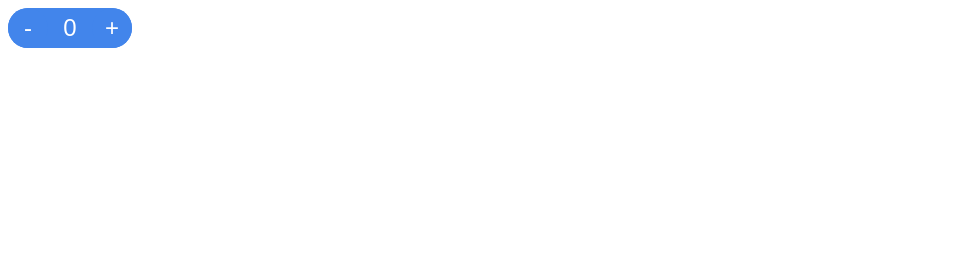
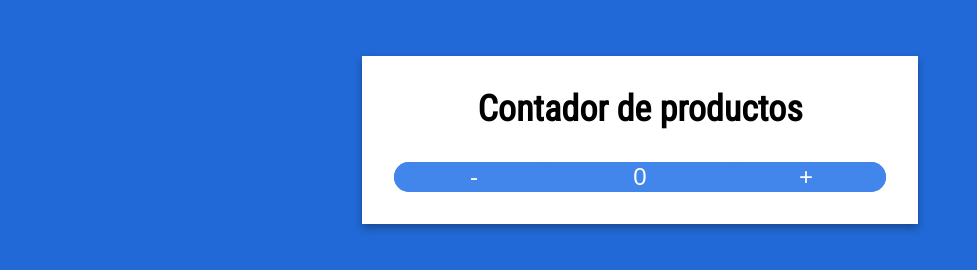
Before and after one commit to frankhurtado75/counter-products, a plain HTML site: page index.html in a window 1280 px wide. Shown: the whole page, without its empty margins (0-977 px from the left). Drawn offline with Linux system fonts and the light colour scheme.

Commit message:
Mejora en diseño

```diff
--- a/css/style.css
+++ b/css/style.css
@@ -1,28 +1,56 @@
 /* Contador */
+body {
+    background: #2169d6;
+    display: grid;
+    justify-content: center;
+    align-items: center;
+}
+
 .counter {
-    height: 40px;
     background: #4285eb;
-    display: inline-flex;
     border-radius: 20px;
 }
 
 .counter > button,
-.counter > input{
-    width: 40px;
+.counter > input {
+    width: 10rem;
     border: 0;
     font-size: x-large;
     background: #4285eb;
     color: #ffffff;
     text-align: center;
-    outline: none;
 }
 
 .counter > button {
     cursor: pointer;
-    border-radius: 20px;
+    border-radius: 30px;
     transition: all .2s ease-in-out;
 }
 
 .counter > button:hover {
     background: #2169d6;
 }
+
+/* Card */
+.card {
+    box-shadow: 0 4px 8px 0 rgba(0,0,0,0.3);
+    transition: 0.3s;
+    padding: 32px;
+    background: #ffffff;
+    margin-top: 3rem;
+}
+
+.card:hover {
+    box-shadow: 0 8px 16px 0 rgba(0,0,0,0.3);
+}
+
+.title{
+    border-radius: 30px;
+    font-size: x-large;
+    font-family: 'Roboto Condensed', sans-serif;
+}
+
+h2 {
+    margin: 0 0 2rem 0;
+    text-align: center;
+}
--- a/index.html
+++ b/index.html
@@ -7,20 +7,29 @@
     <title>Counter Products</title>
     <!-- CSS -->
     <link rel="stylesheet" href="css/style.css">
+    <!-- Google Font -->
+    <link rel="preconnect" href="https://fonts.googleapis.com">
+    <link rel="preconnect" href="https://fonts.gstatic.com" crossorigin>
+    <link href="https://fonts.googleapis.com/css2?family=Roboto+Condensed&display=swap" rel="stylesheet">
 </head>
 <body>
+
+    <div class="card">
+        <div class="title">
+            <h2>Contador de productos</h2>
+        </div>
         <div class="counter">
             <button id="dec">-</button>
-
             <input
                 type="text"
                 name="counter"
                 value="0"
                 readonly
                 id="counter">
-
             <button id="inc">+</button>
         </div>
+
+
 
     <!-- JS -->
     <script src="js/app.js"></script>
```
Lines whose indentation alone changed are shown as unchanged.
